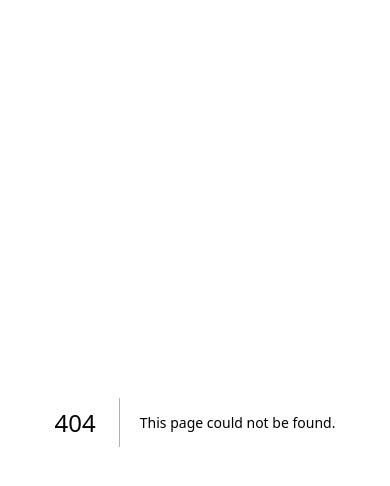
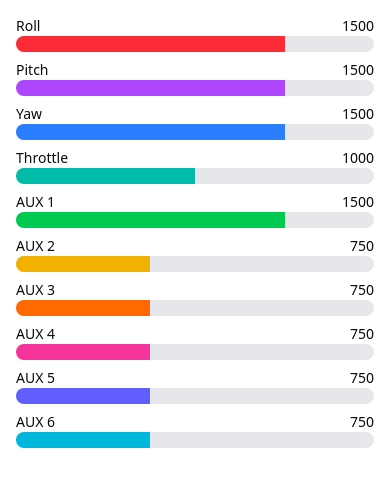
Before and after one commit to DavidRotariu/HS-2025-locala, a Next.js app: page /stats in a window 390 px wide. Before the commit this address had no page. Shown: the top 486 px of the page. Built offline with nearby package versions, Linux system fonts and the light colour scheme; no server answers.

Commit message:
Adding Mobile buttons and stats

```diff
--- a/src/app/mobile/page.tsx
+++ b/src/app/mobile/page.tsx
@@ -23,7 +23,7 @@ export default function JoystickComp() {
 
     const connectWebSocket = () => {
       if (!ws || ws.readyState !== WebSocket.OPEN) {
-        const websocket = new WebSocket("ws://192.168.0.105:8000/ws/1");
+        const websocket = new WebSocket("ws://192.168.0.105:8000/ws/2");
 
         websocket.onopen = () => {
           console.log("Connected to WebSocket");
@@ -39,11 +39,11 @@ export default function JoystickComp() {
       }
     };
 
-    const startCommand = () => {
+    const armButton = () => {
       connectWebSocket();
     };
 
-    const stopCommand = () => {
+    const disarmButton = () => {
       if (ws) {
         ws.send(JSON.stringify({ command: "ARM", value: 1000 }));
         ws.close();
@@ -137,23 +137,35 @@ export default function JoystickComp() {
       <div className="flex flex-col sm:flex-row items-center justify-center gap-20 md:gap-20 w-full mt-[5rem]">
         {/* Left Joystick (Throttle & Yaw) */}
         <div className="z-1 max-w-xs w-full flex justify-center mx-[3rem]">
-        <Button
-        className="absolute top-4 left-4 bg-green-500 text-white font-bold py-2 px-4 rounded-lg shadow-lg"
-        onClick={startCommand}
-      >
-        ARM
-      </Button>
-      <Button
-        className="absolute top-4 right-4 bg-red-500 text-white font-bold py-2 px-4 rounded-lg shadow-lg"
-        onClick={stopCommand}
-      >
-        DISARM
-      </Button>
+        <div
+                className="absolute top-4 left-4 flex items-center justify-center cursor-pointer transition-all active:scale-90 hover:brightness-110"
+                onClick={armButton}
+              >
+                <Image
+                  src="/arm.png"
+                  alt="arm button"
+                  width={150}
+                  height={150}
+                  className="drop-shadow-lg rounded-lg"
+                />
+              </div>
+
+              <div
+                className="absolute top-4 right-4 flex items-center justify-center cursor-pointer transition-all active:scale-90 hover:brightness-110"
+                onClick={disarmButton}
+              >
+                <Image
+                  src="/disarm.png"
+                  alt="disarm button"
+                  width={150}
+                  height={150}
+                  className="drop-shadow-lg rounded-lg"
+                />
+              </div>
+
           <Joystick
             size={200}
-            start={startCommand}
             move={handleLeftJoystick}
-            stop={stopCommand}
           />
         </div>
 
@@ -161,9 +173,7 @@ export default function JoystickComp() {
         <div className="z-1 max-w-xs w-full flex justify-center mx-[3rem]">
           <Joystick
             size={200}
-            start={startCommand}
             move={handleRightJoystick}
-            stop={stopCommand}
           />
         </div>
       </div>
--- /dev/null
+++ b/src/app/stats/page.tsx
@@ -0,0 +1,67 @@
+'use client';
+
+import { useEffect, useState } from 'react';
+
+const colors = [
+  'bg-red-500', 'bg-purple-500', 'bg-blue-500', 'bg-teal-500', 'bg-green-500',
+  'bg-yellow-500', 'bg-orange-500', 'bg-pink-500', 'bg-indigo-500', 'bg-cyan-500'
+];
+
+const StatsComp = () => {
+  const [data, setData] = useState({
+    Roll: 1500,
+    Pitch: 1500,
+    Yaw: 1500,
+    Throttle: 1000,
+    'AUX 1': 1500,
+    'AUX 2': 750,
+    'AUX 3': 750,
+    'AUX 4': 750,
+    'AUX 5': 750,
+    'AUX 6': 750
+  });
+
+  useEffect(() => {
+    const ws = new WebSocket('ws://192.168.0.105:8000/ws/2');
+
+    ws.onopen = () => {
+      console.log('Connected to WebSocket');
+      ws.send(JSON.stringify({ command: 'ARM', value: 1500 }));
+    };
+
+    ws.onmessage = (event) => {
+      try {
+        const message = JSON.parse(event.data);
+        setData((prevData) => ({ ...prevData, ...message }));
+      } catch (error) {
+        console.error('Error parsing WebSocket message:', error);
+      }
+    };
+
+    ws.onclose = () => console.log('WebSocket Disconnected');
+    ws.onerror = (error) => console.error('WebSocket Error:', error);
+
+    return () => ws.close();
+  }, []);
+
+  return (
+    <div className="w-full max-w-md mx-auto p-4">
+      {Object.entries(data).map(([key, value], index) => (
+        <div key={key} className="mb-2">
+          <div className="flex justify-between text-sm font-medium">
+            <span>{key}</span>
+            <span>{value}</span>
+          </div>
+          <div className="w-full h-4 bg-gray-200 rounded-md overflow-hidden">
+            <div
+              className={`h-full transition-all ${colors[index % colors.length]}`}
+              style={{ width: `${(value / 2000) * 100}%` }}
+            ></div>
+          </div>
+        </div>
+      ))}
+    </div>
+  );
+};
+
+export default StatsComp;
```
